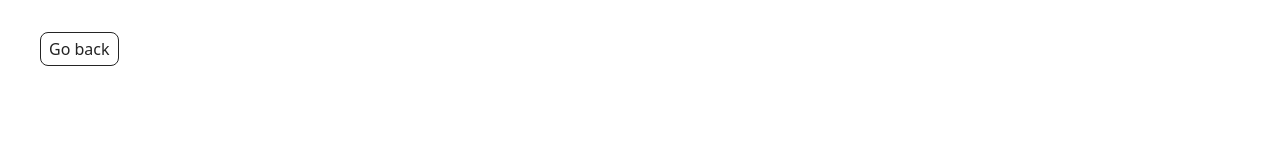
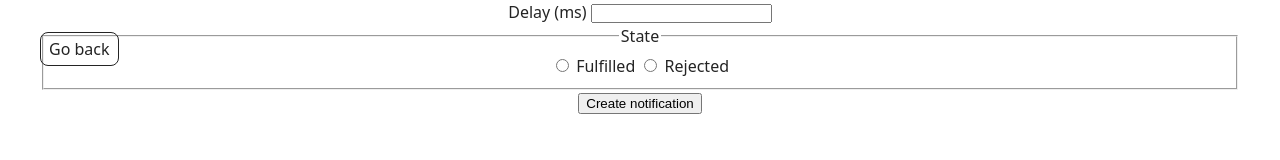
Before and after one commit to tetiana-tkachuk/goit-js-hw-10, a website built with Vite: page src/2-snackbar.html in a window 1280 px wide. Built offline with nearby package versions, Linux system fonts and the light colour scheme.

Commit message:
Add snackbar markup

```diff
--- a/src/2-snackbar.html
+++ b/src/2-snackbar.html
@@ -2,6 +2,7 @@
 <html lang="en">
   <head>
     <meta charset="UTF-8" />
+    <link rel="icon" type="image/svg+xml" href="/favicon.svg" />
     <meta http-equiv="X-UA-Compatible" content="IE=edge" />
     <meta name="viewport" content="width=device-width, initial-scale=1.0" />
     <title>Promise generator</title>
@@ -11,6 +12,38 @@
     <main>
       <div class="container">
         <a class="back-link" href="./index.html">Go back</a>
+        <form class="form">
+          <label>
+            Delay (ms)
+            <input class="delay-input" type="number" name="delay" required />
+          </label>
+
+          <fieldset>
+            <legend>State</legend>
+            <label>
+              <input
+                class="radio-input"
+                type="radio"
+                name="state"
+                value="fulfilled"
+                required
+              />
+              Fulfilled
+            </label>
+            <label>
+              <input
+                class="radio-input"
+                type="radio"
+                name="state"
+                value="rejected"
+                required
+              />
+              Rejected
+            </label>
+          </fieldset>
+
+          <button class="form-btn" type="submit">Create notification</button>
+        </form>
       </div>
     </main>
   </body>
```
